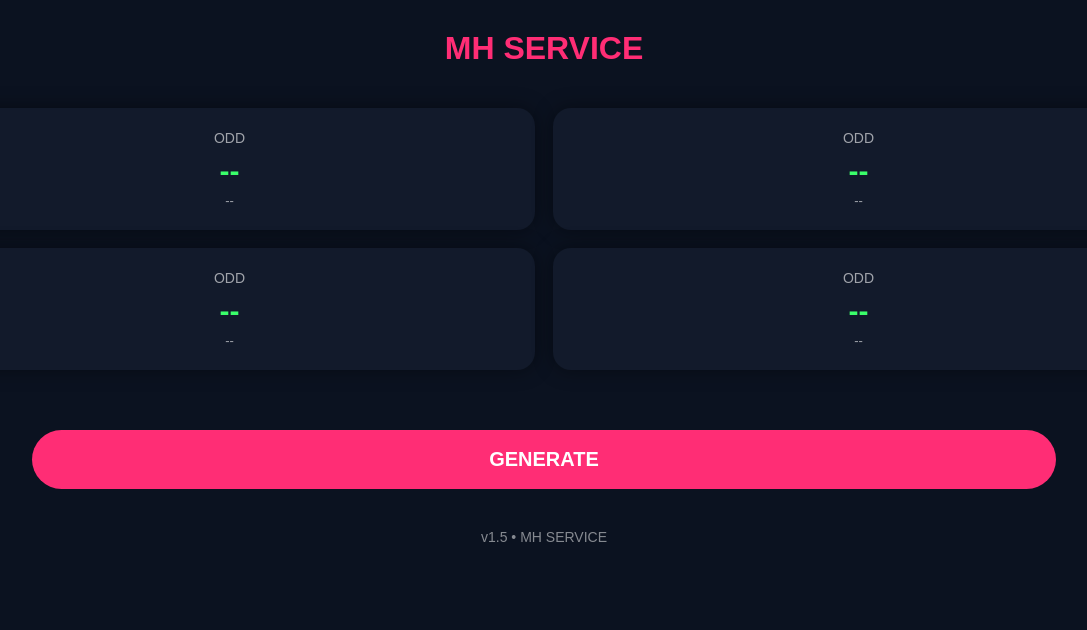
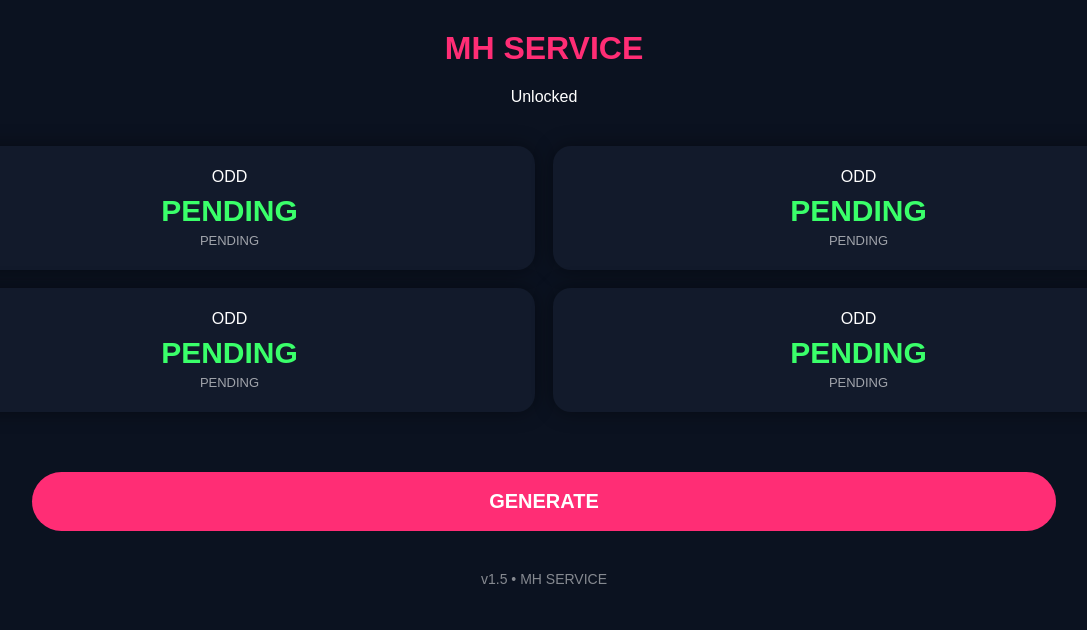
Before and after one commit to senuz087/mh-analyze, a website: page index.html in a window 1280 px wide. Shown: the whole page, without its empty margins (96-1183 px from the left). Drawn offline with Linux system fonts and the light colour scheme.

Commit message:
Update index.html

```diff
--- a/index.html
+++ b/index.html
@@ -1,46 +1,55 @@
 <!DOCTYPE html>
 <html lang="en">
 <head>
-<meta charset="UTF-8">
+  <meta charset="utf-8" />
+  <meta name="viewport" content="width=device-width,initial-scale=1" />
   <title>MH SERVICE</title>
-<meta name="viewport" content="width=device-width, initial-scale=1">
-<link rel="stylesheet" href="style.css">
+  <link rel="stylesheet" href="style.css" />
 </head>
 <body>
+  <div class="app">
+    <header>
+      <h1 class="title">MH SERVICE</h1>
+      <div id="lockText" class="lockText">Unlocked</div>
+    </header>
 
-<h1>MH SERVICE</h1>
-
+    <main>
       <div class="grid">
         <div class="card">
-        <div class="label">ODD</div>
-        <div class="odd" id="o1">--</div>
-        <div class="time" id="t1">--</div>
+          <div class="cardLabel">ODD</div>
+          <div id="odd1" class="odd pending">PENDING</div>
+          <div id="time1" class="time pending">PENDING</div>
         </div>
 
         <div class="card">
-        <div class="label">ODD</div>
-        <div class="odd" id="o2">--</div>
-        <div class="time" id="t2">--</div>
+          <div class="cardLabel">ODD</div>
+          <div id="odd2" class="odd pending">PENDING</div>
+          <div id="time2" class="time pending">PENDING</div>
         </div>
 
         <div class="card">
-        <div class="label">ODD</div>
-        <div class="odd" id="o3">--</div>
-        <div class="time" id="t3">--</div>
+          <div class="cardLabel">ODD</div>
+          <div id="odd3" class="odd pending">PENDING</div>
+          <div id="time3" class="time pending">PENDING</div>
         </div>
 
         <div class="card">
-        <div class="label">ODD</div>
-        <div class="odd" id="o4">--</div>
-        <div class="time" id="t4">--</div>
+          <div class="cardLabel">ODD</div>
+          <div id="odd4" class="odd pending">PENDING</div>
+          <div id="time4" class="time pending">PENDING</div>
         </div>
       </div>
 
-<button id="generateBtn">GENERATE</button>
+      <div class="controls">
+        <button id="generateBtn" class="generate">GENERATE</button>
+      </div>
+    </main>
 
-<footer>v1.5 • MH SERVICE</footer>
+    <footer>
+      <div class="version">v1.5 • MH SERVICE</div>
+    </footer>
+  </div>
 
   <script src="logic.js"></script>
-
 </body>
               </html>
```
Lines whose indentation alone changed are shown as unchanged.
